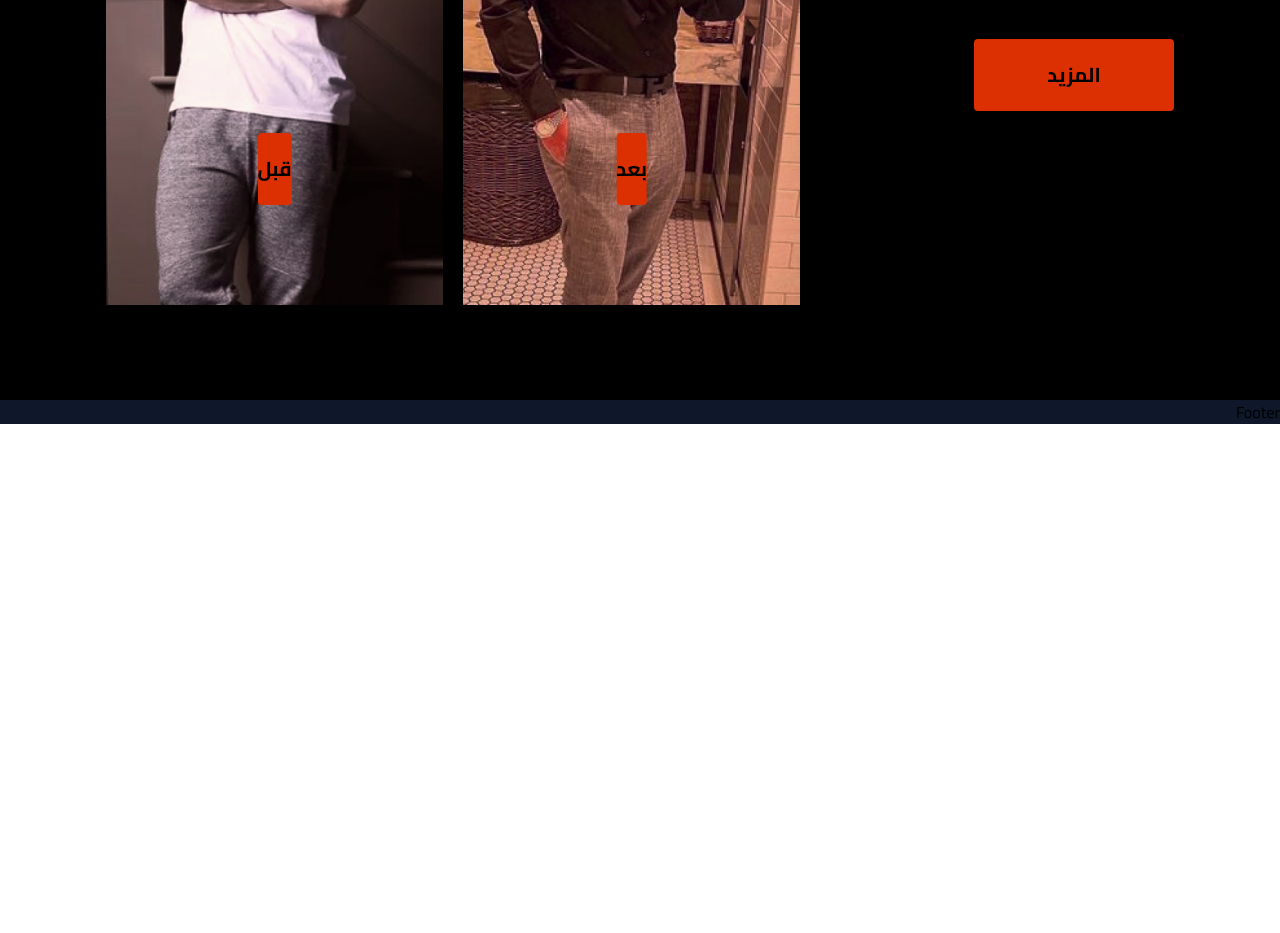
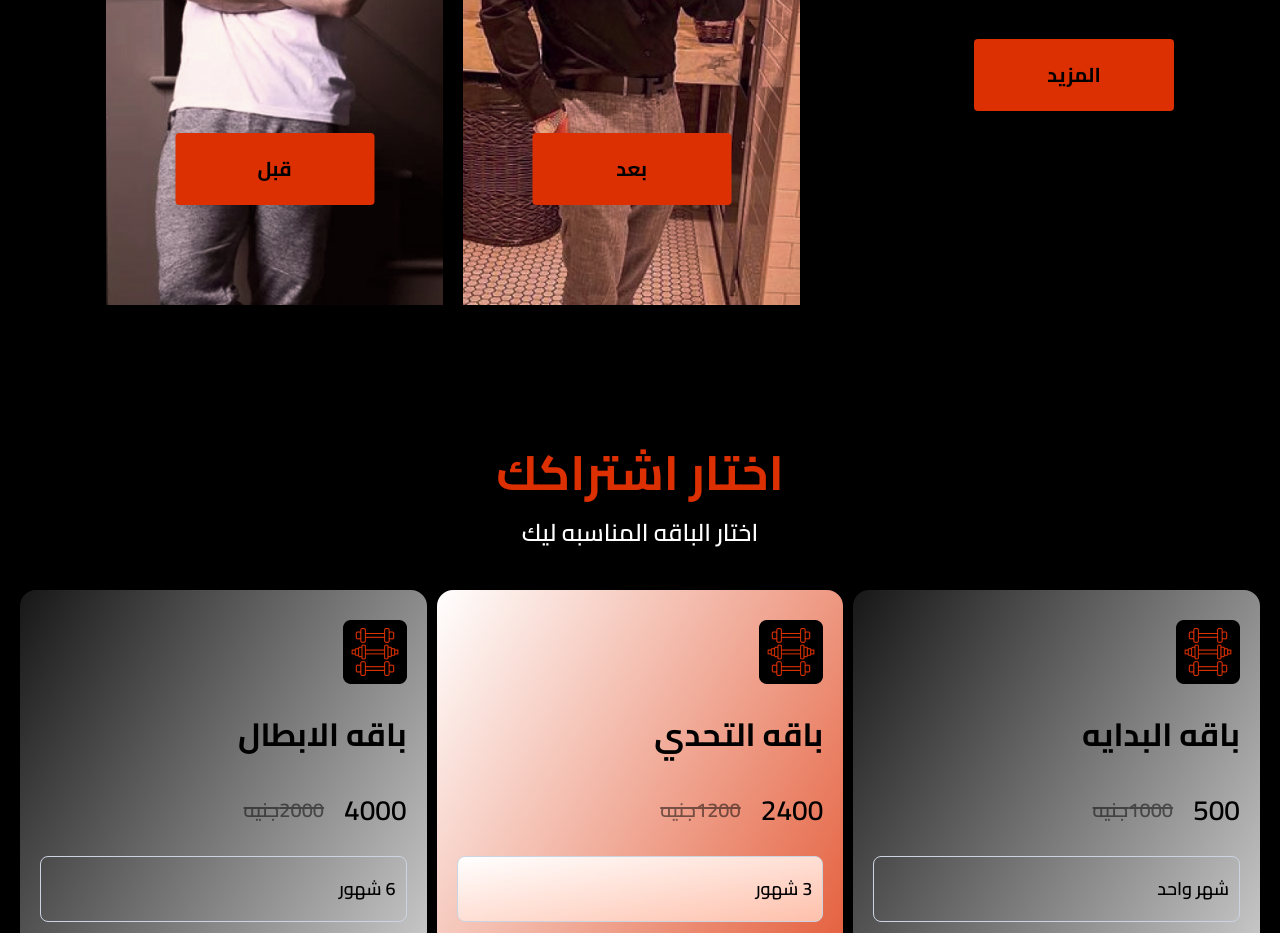
Before and after one commit to mustafa-khaled/GYM, a React (Vite) app: page / in a window 1280 px wide. Shown: the part 2740-3673 px from the top of the page. Before the commit the page ends 3167 px from the top, so only its background shows below. Built offline with nearby package versions, Linux system fonts and the light colour scheme.

Commit message:
create SubscriptionsSection

```diff
--- a/src/pages/Home.jsx
+++ b/src/pages/Home.jsx
@@ -1,6 +1,7 @@
 import DietSection from "../ui/home/DietSection";
 import ExercisesSection from "../ui/home/ExercisesSection";
 import HeroSection from "../ui/home/HeroSection";
+import SubscriptionsSection from "../ui/home/SubscriptionsSection";
 import TransformationsSection from "../ui/home/TransformationsSection";
 
 function Home() {
@@ -10,6 +11,7 @@ function Home() {
       <DietSection />
       <ExercisesSection />
       <TransformationsSection />
+      <SubscriptionsSection />
     </>
   );
 }
--- a/src/ui/home/DietSection.jsx
+++ b/src/ui/home/DietSection.jsx
@@ -25,7 +25,6 @@ function DietSection() {
               النظام الغذائي
             </h2>
             <p className="mb-[40px] mt-[32px] text-[20px] font-[600] leading-[30px] sm:text-[16px] sm:leading-[24px] lg:text-[24px] lg:leading-[34px]">
-              {" "}
               خطط غذائية متوازنة لتحقق أهدافك الصحية وتزيد من طاقتك اليومية
             </p>
 
--- /dev/null
+++ b/src/ui/home/SubscriptionsSection.jsx
@@ -0,0 +1,133 @@
+import { Link } from "react-router-dom";
+import { FaCheck } from "react-icons/fa6";
+import Button from "../Button";
+import icon from "../../assets/subscriptios_icon.png";
+
+const subscriptionOptions = [
+  {
+    id: 1,
+    title: "باقه البدايه",
+    price: 1000,
+    discount: 500,
+    description: "لكل بطل في بدايه الطريق",
+    period: "شهر واحد",
+    provides: ["نظام عذائي", "برنامج تمرين", "متابعه كل 48 ساعه مع فريقنا"],
+    isSpecial: false,
+  },
+
+  {
+    id: 2,
+    title: "باقه التحدي",
+    price: 1200,
+    discount: 2400,
+    description: "تحدي الـ 90 يوم",
+    period: "3 شهور",
+    provides: [
+      "دخول تحدي الـ 90 يوم الجيماوي",
+      "نظام عذائي",
+      "برنامج تمرين",
+      "متابعه كل 48 ساعه مع فريقنا",
+      "مساعده في بناء عادات ايجابيه",
+    ],
+    isSpecial: true,
+  },
+
+  {
+    id: 3,
+    title: "باقه الابطال",
+    price: 2000,
+    discount: 4000,
+    description: "لكل بطل قديم في اللعبه",
+    period: "6 شهور",
+    provides: ["نظام عذائي", "برنامج تمرين", "متابعه كل 48 ساعه مع فريقنا"],
+    isSpecial: false,
+  },
+
+  {
+    id: 4,
+    title: "باقه ملوك اللعبه",
+    price: 3800,
+    discount: 7500,
+    description: "لملوك اللعبه القدام",
+    period: "12 شهور",
+    provides: [
+      "نظام عذائي",
+      "برنامج تمرين",
+      "متابعه كل 48 ساعه مع فريقنا",
+      "مساعده في بناء عادات ايجابيه",
+      "ترشيح للمشاركه في المحتوي",
+    ],
+    isSpecial: false,
+  },
+];
+
+function SubscriptionsSection() {
+  return (
+    <section className="bg-black py-[60px]">
+      <div className="text-center">
+        <h2 className="text-[32px] font-[700] leading-[40px] text-primary sm:text-[24px] sm:leading-[32px] lg:text-[48px] lg:leading-[24px]">
+          اختار اشتراكك
+        </h2>
+        <p className="mb-[40px] mt-[32px] text-[20px] font-[600] leading-[30px] text-white sm:text-[16px] sm:leading-[24px] lg:text-[24px] lg:leading-[34px]">
+          اختار الباقه المناسبه ليك
+        </p>
+      </div>
+
+      <div className="grid gap-[10px] px-[10px] md:grid-cols-[repeat(auto-fill,minmax(300px,1fr))] md:px-[20px] lg:grid-cols-[repeat(auto-fill,minmax(320px,1fr))]">
+        {subscriptionOptions.map((sub) => {
+          return (
+            <div
+              key={sub.id}
+              className={`flex flex-col gap-[20px] rounded-[16px] bg-gradient-to-br ${sub.isSpecial ? "from-[#FFFFFF] to-primary" : "from-[#73737333] to-[#FFFFFF]"} px-[20px] py-[30px]`}
+            >
+              <img src={icon} alt="icon" className="h-[64px] w-[64px]" />
+
+              <h2 className="text-[32px] font-[700] leading-[60px]">
+                {sub.title}
+              </h2>
+              <p className="flex items-center gap-[20px]">
+                <span className="text-[28px] font-[600] leading-[52px]">
+                  {sub.discount}
+                </span>
+                <span className="text-[20px] font-[600] leading-[38px] line-through opacity-[0.5]">
+                  {sub.price}
+                  جنيه
+                </span>
+              </p>
+              <p
+                className={`${sub.isSpecial ? "bg-gradient-to-br from-[#fff] to-[#fec0ab]" : "bg-transparent"} flex h-[66px] items-center rounded-[8px] border border-slate-300 p-[10px] text-[18px] font-[600] leading-[34px]`}
+              >
+                {sub.period}
+              </p>
+              <ul className="flex flex-col gap-[10px]">
+                {sub.provides?.map((feature) => {
+                  return (
+                    <li
+                      key={feature}
+                      className="flex items-center gap-[10px] text-[18px] font-[600] leading-[34px]"
+                    >
+                      <span
+                        className={`rounded-full p-[5px] text-sm ${sub.isSpecial ? "bg-black text-primary" : "bg-primary text-white"}`}
+                      >
+                        <FaCheck />
+                      </span>
+                      {feature}
+                    </li>
+                  );
+                })}
+              </ul>
+
+              <Link to={"/"} className="mt-auto">
+                <Button variant="tertiary" styles={"!bg-black text-white"}>
+                  المزيد
+                </Button>
+              </Link>
+            </div>
+          );
+        })}
+      </div>
+    </section>
+  );
+}
+
+export default SubscriptionsSection;
--- a/src/ui/home/TransformationsSection.jsx
+++ b/src/ui/home/TransformationsSection.jsx
@@ -29,8 +29,8 @@ function TransformationsSection() {
           <div className="flex w-[65%] items-center gap-[20px]">
             <figure className="relative">
               <img src={afterEx} alt="" />
-              <div className="absolute bottom-[100px] left-[50%] translate-x-[-50%]">
-                <Button variant="tertiary" styles={"w-full w-[199px] h-[56px]"}>
+              <div className="absolute bottom-[100px] left-[50%] w-[199px] translate-x-[-50%]">
+                <Button variant="tertiary" styles={"h-[56px]"}>
                   بعد
                 </Button>
               </div>
@@ -38,8 +38,8 @@ function TransformationsSection() {
 
             <figure className="relative">
               <img src={beforeEx} alt="" />
-              <div className="absolute bottom-[100px] left-[50%] translate-x-[-50%]">
-                <Button variant="tertiary" styles={"w-full w-[199px] h-[56px]"}>
+              <div className="absolute bottom-[100px] left-[50%] w-[199px] translate-x-[-50%]">
+                <Button variant="tertiary" styles={"h-[56px]"}>
                   قبل
                 </Button>
               </div>
```
Also changed, not shown: src/assets/subscriptios_icon.png (added).
